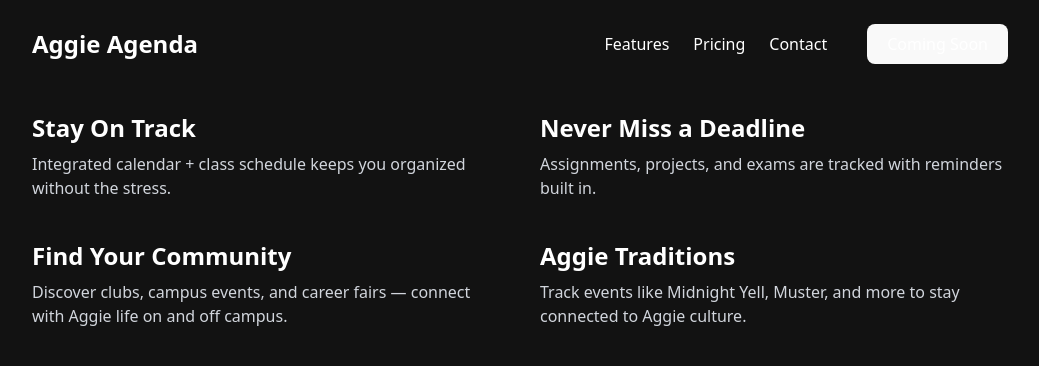
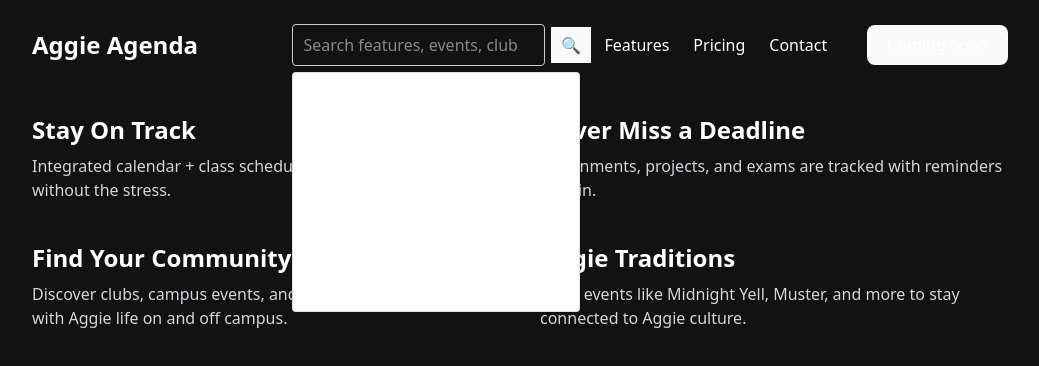
Before and after one commit to AggieAgenda/App, a React (Vite) app in the folder Frontend/: page /features in a window 1280 px wide. Shown: the top 366 px of the page, without its empty margins (120-1159 px from the left). Built offline with nearby package versions, Linux system fonts and the light colour scheme.

Commit message:
anything

```diff
--- a/Frontend/package.json
+++ b/Frontend/package.json
@@ -17,6 +17,7 @@
     "framer-motion": "^12.23.24",
     "react": "^19.1.1",
     "react-dom": "^19.1.1",
+    "react-icons": "^5.5.0",
     "react-router-dom": "^7.8.2",
     "tailwind-variants": "^3.1.0"
   },
--- a/Frontend/src/App.jsx
+++ b/Frontend/src/App.jsx
@@ -18,6 +18,7 @@ import Template from './pages/Template.jsx'
             <Route path = "/about" element = {<About/>}></Route>
 
 
+
         </Routes>
       );
     }
--- /dev/null
+++ b/Frontend/src/components/Navbar copy.jsx
@@ -0,0 +1,15 @@
+// Navbar.jsx
+import { Link } from "react-router-dom";
+
+export default function Navbar() {
+  return (
+    <nav className="w-full flex items-center justify-between px-6 py-4 bg-zinc-950 border-b border-maroon-600">
+      <h1 className="text-2xl font-bold text-maroon-600">Aggie Agenda</h1>
+      <div className="flex gap-6">
+        <Link to="/" className="hover:text-maroon-400 transition">Home</Link>
+        <Link to="/about" className="hover:text-maroon-400 transition">About</Link>
+        <Link to="/contact" className="hover:text-maroon-400 transition">Contact</Link>
+      </div>
+    </nav>
+  );
+}
--- /dev/null
+++ b/Frontend/src/components/Searchbar.jsx
@@ -0,0 +1,217 @@
+// SearchBar.jsx
+// Plain React (JSX) search bar component.
+// - Controlled or uncontrolled
+// - Optional debounce
+// - Suggestion list with keyboard navigation (ArrowUp/Down, Enter, Esc)
+// - Clear button and optional search button
+// - Minimal inline styles; adapt CSS classes as you like
+
+import React, { useEffect, useRef, useState } from "react";
+
+export default function SearchBar({
+  value,                 // controlled value (string)
+  defaultValue = "",     // uncontrolled start value
+  onChange,              // (value) => void, called when input changes (debounced if debounceMs provided)
+  onSearch,              // (value) => void, called on Enter or search button
+  onSuggestSelect,       // (suggestion) => void, called when a suggestion is chosen
+  placeholder = "Search...",
+  debounceMs = 250,      // 0 or undefined => no debounce
+  suggestions = [],      // array of suggestion strings
+  showClear = true,
+  showSearchButton = true,
+  className = "",
+  inputClassName = "",
+  suggestionClassName = ""
+}) {
+  const isControlled = value !== undefined;
+  const [internal, setInternal] = useState(defaultValue);
+  const inputValue = isControlled ? value : internal;
+
+  const [open, setOpen] = useState(false);
+  const [highlight, setHighlight] = useState(-1);
+  const containerRef = useRef(null);
+  const inputRef = useRef(null);
+  const debounceTimer = useRef(null);
+
+  // Filtered visible suggestions
+  const visibleSuggestions = suggestions.filter(s =>
+    s.toLowerCase().includes((inputValue || "").trim().toLowerCase())
+  );
+
+  useEffect(() => {
+    function onDocClick(e) {
+      if (!containerRef.current) return;
+      if (!containerRef.current.contains(e.target)) {
+        setOpen(false);
+        setHighlight(-1);
+      }
+    }
+    document.addEventListener("click", onDocClick);
+    return () => document.removeEventListener("click", onDocClick);
+  }, []);
+
+  useEffect(() => {
+    if (visibleSuggestions.length > 0) setOpen(true);
+    else setOpen(false);
+    setHighlight(-1);
+  }, [inputValue, suggestions]);
+
+  // Debounced onChange
+  useEffect(() => {
+    if (debounceTimer.current) {
+      clearTimeout(debounceTimer.current);
+      debounceTimer.current = null;
+    }
+    if (onChange) {
+      if (debounceMs && debounceMs > 0) {
+        debounceTimer.current = setTimeout(() => onChange(inputValue), debounceMs);
+      } else {
+        onChange(inputValue);
+      }
+    }
+    return () => {
+      if (debounceTimer.current) {
+        clearTimeout(debounceTimer.current);
+        debounceTimer.current = null;
+      }
+    };
+  }, [inputValue]); // eslint-disable-line react-hooks/exhaustive-deps
+
+  function setValue(v) {
+    if (isControlled) {
+      if (onChange) onChange(v);
+    } else {
+      setInternal(v);
+    }
+  }
+
+  function handleInput(e) {
+    setValue(e.target.value);
+  }
+
+  function triggerSearch(v = inputValue) {
+    setOpen(false);
+    setHighlight(-1);
+    if (onSearch) onSearch(v);
+  }
+
+  function selectSuggestion(s) {
+    if (!isControlled) setInternal(s);
+    if (onSuggestSelect) onSuggestSelect(s);
+    if (onSearch) onSearch(s);
+    setOpen(false);
+    setHighlight(-1);
+    if (inputRef.current) inputRef.current.focus();
+  }
+
+  function handleKeyDown(e) {
+    if (e.key === "ArrowDown") {
+      e.preventDefault();
+      if (!visibleSuggestions.length) return;
+      setOpen(true);
+      setHighlight(h => Math.min(h + 1, visibleSuggestions.length - 1));
+    } else if (e.key === "ArrowUp") {
+      e.preventDefault();
+      if (!visibleSuggestions.length) return;
+      setOpen(true);
+      setHighlight(h => Math.max(h - 1, 0));
+    } else if (e.key === "Enter") {
+      e.preventDefault();
+      if (open && highlight >= 0 && highlight < visibleSuggestions.length) {
+        selectSuggestion(visibleSuggestions[highlight]);
+      } else {
+        triggerSearch();
+      }
+    } else if (e.key === "Escape") {
+      setOpen(false);
+      setHighlight(-1);
+    }
+  }
+
+  return (
+    <div
+      className={`searchbar ${className}`}
+      ref={containerRef}
+      style={{ position: "relative" }}
+    >
+      <div style={{ display: "flex", alignItems: "center" }}>
+        <input
+          ref={inputRef}
+          type="search"
+          aria-label="Search"
+          className={`searchbar-input ${inputClassName}`}
+          value={inputValue}
+          onChange={handleInput}
+          onKeyDown={handleKeyDown}
+          placeholder={placeholder}
+          autoComplete="off"
+          onFocus={() => { if (visibleSuggestions.length > 0) setOpen(true); }}
+          style={{ flex: 1, padding: "8px 10px", border: "1px solid #ccc", borderRadius: 4 }}
+        />
+
+        {showClear && inputValue && (
+          <button
+            aria-label="Clear search"
+            className="searchbar-clear"
+            onClick={() => { setValue(""); if (inputRef.current) inputRef.current.focus(); }}
+            type="button"
+            style={{ marginLeft: 6, padding: "6px 8px", cursor: "pointer" }}
+          >
+            ×
+          </button>
+        )}
+
+        {showSearchButton && (
+          <button
+            aria-label="Search"
+            className="searchbar-button"
+            onClick={() => triggerSearch()}
+            type="button"
+            style={{ marginLeft: 6, padding: "6px 10px", cursor: "pointer" }}
+          >
+            🔍
+          </button>
+        )}
+      </div>
+
+      {open && visibleSuggestions.length > 0 && (
+        <ul
+          role="listbox"
+          aria-label="Search suggestions"
+          className={`searchbar-suggestions ${suggestionClassName}`}
+          style={{
+            position: "absolute",
+            zIndex: 1000,
+            left: 0,
+            right: 0,
+            marginTop: 6,
+            background: "white",
+            border: "1px solid rgba(0,0,0,0.12)",
+            maxHeight: 240,
+            overflow: "auto",
+            listStyle: "none",
+            padding: 0,
+            borderRadius: 4
+          }}
+        >
+          {visibleSuggestions.map((s, idx) => (
+            <li
+              key={`${s}-${idx}`}
+              role="option"
+              aria-selected={highlight === idx}
+              onMouseDown={(ev) => { ev.preventDefault(); selectSuggestion(s); }}
+              onMouseEnter={() => setHighlight(idx)}
+              style={{
+                padding: "8px 12px",
+                background: highlight === idx ? "#f0f0f0" : "transparent",
+                cursor: "pointer"
+              }}
+            >
+              {s}
+            </li>
+          ))}
+        </ul>
+      )}
+    </div>
+  );
+}
--- a/Frontend/src/pages/Features.jsx
+++ b/Frontend/src/pages/Features.jsx
@@ -1,20 +1,56 @@
 // src/pages/features.jsx
+import React, { useState } from "react";
+import SearchBar from "../components/SearchBar.jsx";
+
 export default function Features() {
+  const [query, setQuery] = useState("");
+  const sampleSuggestions = [
+    "Calendar",
+    "Class schedule",
+    "Deadlines",
+    "Campus events",
+    "Clubs",
+    "Career fairs",
+    "Midnight Yell",
+    "Muster"
+  ];
+
+  function handleSearch(value) {
+    // triggered on Enter or search button
+    console.log("Search triggered:", value);
+    // navigate, filter content, or open results panel here
+  }
+
   return (
-    <div className=" w-screen h-screen bg-[#121212] text-white flex flex-col items-center">
+    <div className="w-screen h-screen bg-[#121212] text-white flex flex-col items-center">
       <div className="w-full max-w-5xl px-6 pb-12">
         <div className="pb-6">
           <nav className="flex items-center justify-between py-6">
-              <a href = "/">
-              <h1  className="text-2xl font-bold text-maroon-600">Aggie Agenda</h1>
+            <a href="/">
+              <h1 className="text-2xl font-bold text-maroon-600">Aggie Agenda</h1>
             </a>
-            <div className="space-x-6">
+
+            {/* Put the search bar here (to the right of the title) */}
+            <div className="flex items-center space-x-6">
+              <div className="w-72"> {/* adjust width as needed */}
+                <SearchBar
+                  value={query}
+                  onChange={setQuery}
+                  onSearch={handleSearch}
+                  suggestions={sampleSuggestions}
+                  placeholder="Search features, events, clubs..."
+                  debounceMs={200}
+                />
+              </div>
+
+              <div className="hidden md:flex items-center space-x-6">
                 <a href="/features" className="hover:text-maroon-400 transition">Features</a>
                 <a href="/pricing" className="hover:text-maroon-400 transition">Pricing</a>
                 <a href="/contact" className="hover:text-maroon-400 transition">Contact</a>
                 <button className="ml-4 px-5 py-2 bg-maroon-600 hover:bg-maroon-700 rounded-lg transition">
                   Coming Soon
                 </button>
+              </div>
             </div>
           </nav>
         </div>
```
Also changed, not shown: 1 other file (tests, documents, lock files or other folders). Lines whose indentation alone changed are shown as unchanged.
